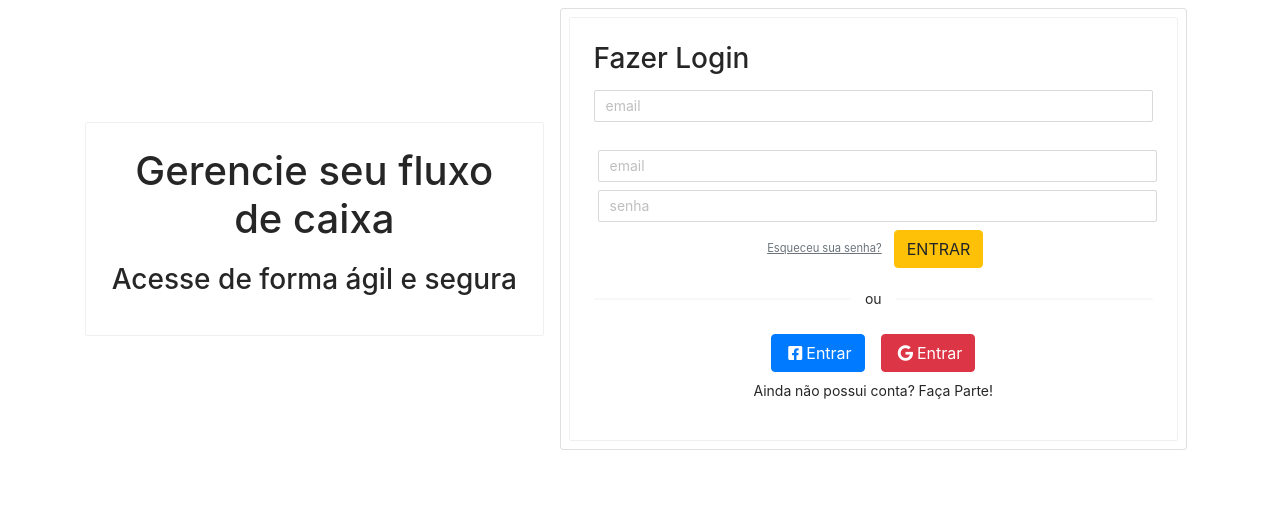
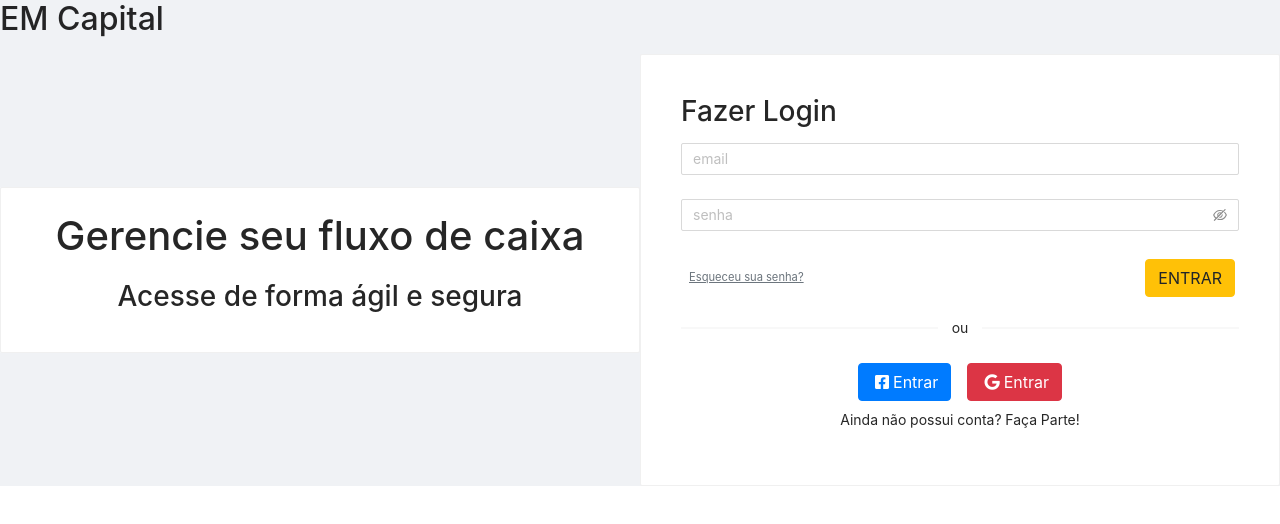
Before and after one commit to HenriqueBaetaLeite/fabrika-template, a React (Create React App) app: page / in a window 1280 px wide. Shown: the top 524 px of the page. Built offline with nearby package versions, Linux system fonts and the light colour scheme.

Commit message:
add notification, Input.Password, Input.Group, and others

```diff
--- a/src/App.js
+++ b/src/App.js
@@ -3,6 +3,7 @@ import Login from './pages/Login';
 import ChartTest from './pages/ChartTest';
 import { Switch, Route } from 'react-router-dom';
 import Tests from './pages/Tests';
+import 'antd/dist/antd.css';
 // import 'antd/dist/antd.dark.css';
 
 const App = () => {
--- a/src/pages/Login.js
+++ b/src/pages/Login.js
@@ -2,68 +2,100 @@ import React, { useState } from 'react';
 
 import { useHistory } from 'react-router-dom';
 
-import { Form, Input, Card, Layout, Divider, Space } from 'antd';
+import { Form, Input, Card, Row, Col, Divider, Space, Layout, Button, notification } from 'antd';
+
+const { Header } = Layout;
 
 const Login = () => {
+  const history = useHistory();
   const [email, setEmail] = useState('');
   const [password, setPassword] = useState('');
-  const history = useHistory();
 
   const handleChange = (event) => {
     const { name, value } = event.target;
-    name === 'email' ? setEmail(value) : setPassword(value);
+    switch (name) {
+      case 'email':
+        setEmail(value);
+        break;
+      case 'password':
+        setPassword(value);
+        break;
+      default:
+        break;
+    }
   };
 
-  const handleSubmit = (event) => {
-    event.preventDefault();
-    console.log(email, password);
+  const handleSubmitFailed = (error) => {
+    console.log('erro de submit', error);
+    const messageError = error.errorFields.map((err) => err.errors + '. ');
+    setPassword('');
+    setEmail('');
+    notification.open({
+      message: 'Campo(s) Inválido(s)!',
+      description: messageError,
+      onClick: () => {
+        notification.destroy();
+        console.log('Notification Clicked!');
+      },
+    });
+  };
+
+  const handleSubmit = (values) => {
+    console.log(values);
+
     setEmail('');
     setPassword('');
     history.push('/tests');
   };
 
   return (
-    <main className="container d-flex">
-      <Space>
+    <Layout>
+      <Row>
+        <h2>EM Capital</h2>
+      </Row>
+
+      <Row align="middle">
+        <Col span={12}>
           <Card>
             <h1>Gerencie seu fluxo de caixa</h1>
             <h3>Acesse de forma ágil e segura</h3>
           </Card>
+        </Col>
 
-        <form className="card p-2 m-2" onSubmit={handleSubmit}>
+        <Col span={12}>
           <Card>
+            <Form className="p-2 m-2" onFinish={handleSubmit} onFinishFailed={handleSubmitFailed}>
               <h3 className="text-left">Fazer Login</h3>
 
               <Form.Item
                 name="email"
                 rules={[
-                { required: true, message: 'Por favor insira um email válido', type: 'email' },
+                  { required: true, type: 'email', message: 'Por favor insira um email válido' },
                 ]}
               >
-              <Input placeholder="email" />
+                <Input onChange={handleChange} placeholder="email" />
               </Form.Item>
 
-            <Input
-              value={email}
-              onChange={handleChange}
-              name="email"
-              placeholder="email"
-              className="m-1"
-            />
+              <Form.Item
+                name="password"
+                rules={[
+                  {
+                    required: true,
+                    message: 'Por favor insira um password',
+                  },
+                ]}
+              >
+                <Input.Password onChange={handleChange} placeholder="senha" />
+              </Form.Item>
 
-            <Input
-              value={password}
-              name="senha"
-              type="password"
-              placeholder="senha"
-              className="m-1"
-              onChange={handleChange}
-            />
-
+              <Input.Group className="d-flex justify-content-between align-items-center">
                 <small className="text-secondary m-2" style={{ textDecoration: 'underline' }}>
                   Esqueceu sua senha?
                 </small>
-            <button className="btn btn-warning m-1">ENTRAR</button>
+                <button type="submit" className="btn btn-warning m-1">
+                  ENTRAR
+                </button>
+              </Input.Group>
 
               <Divider plain>ou</Divider>
 
@@ -76,10 +108,11 @@ const Login = () => {
                 Entrar
               </button>
               <p>Ainda não possui conta? Faça Parte!</p>
+            </Form>
           </Card>
-        </form>
-      </Space>
-    </main>
+        </Col>
+      </Row>
+    </Layout>
   );
 };
 
```
Also changed, not shown: 1 other file (tests, documents, lock files or other folders). Lines whose indentation alone changed are shown as unchanged.
